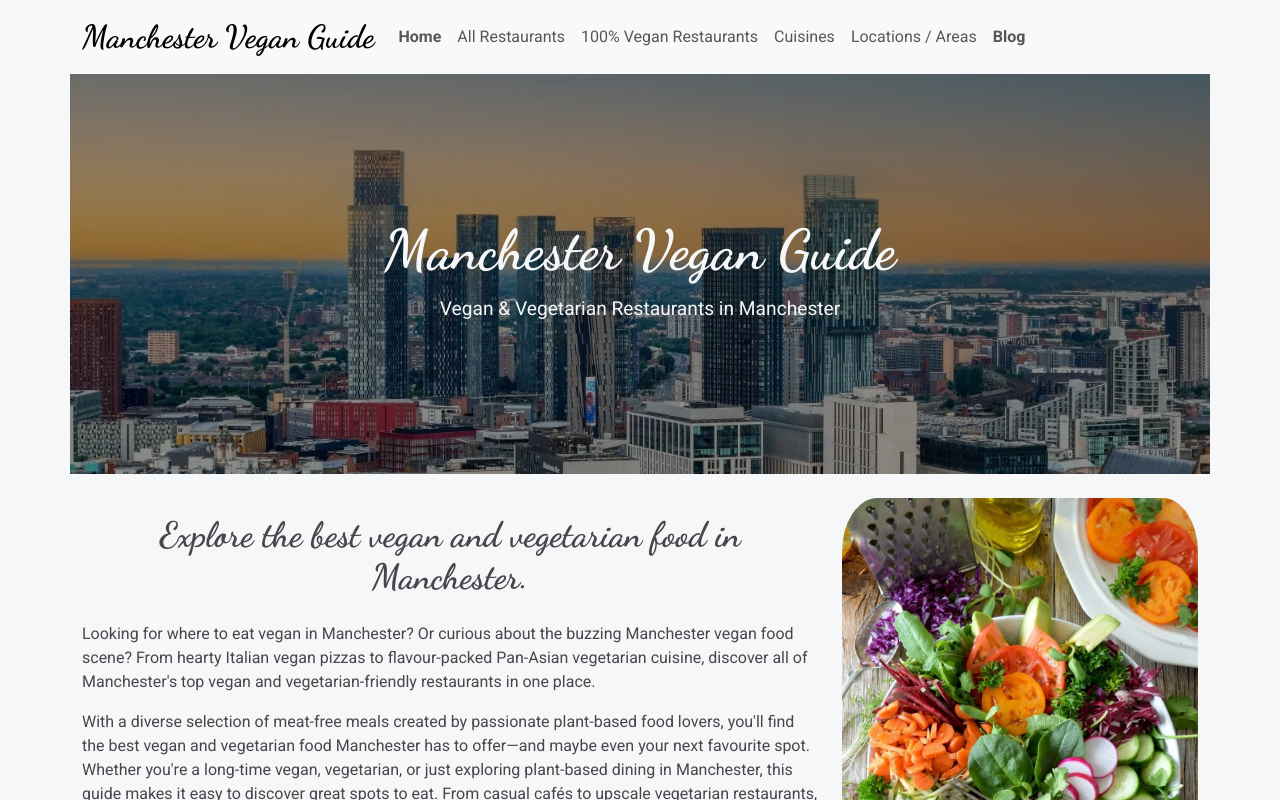
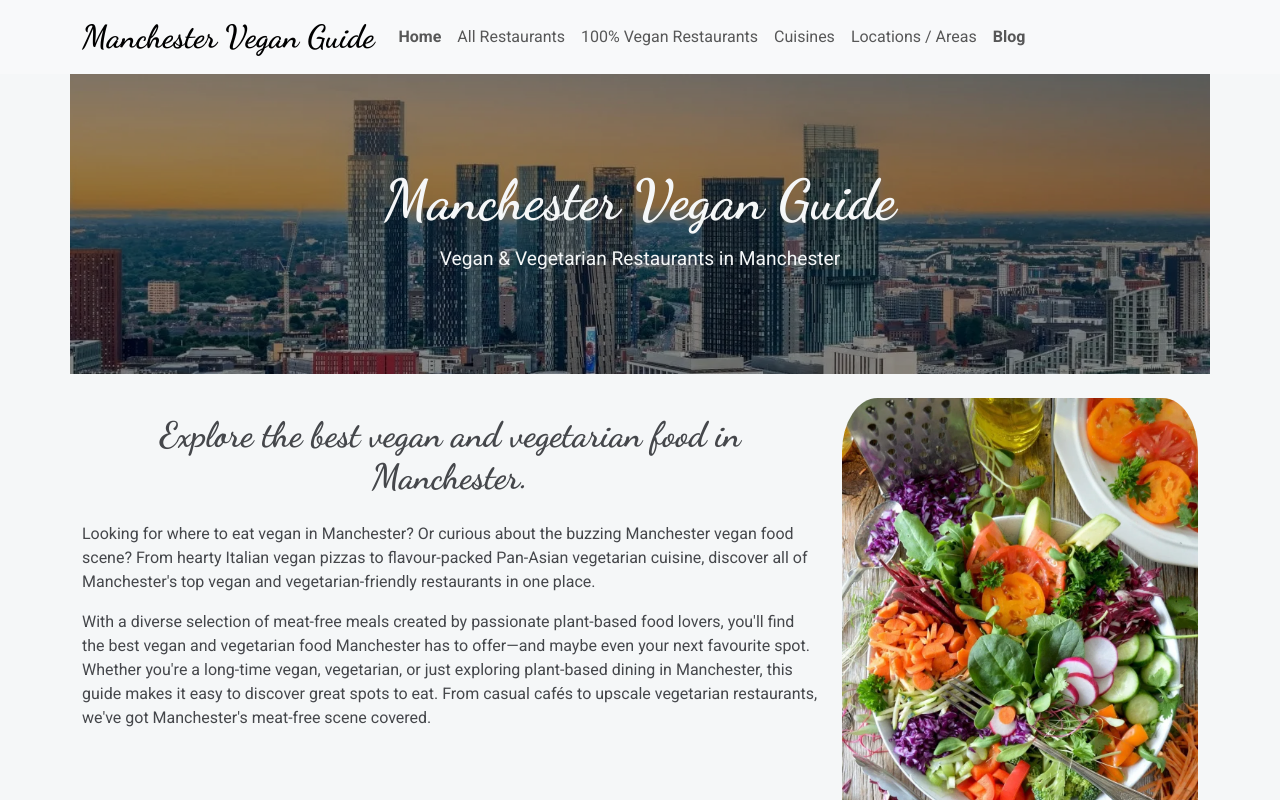
Before and after one commit to KyleMardell/manchester-vegan, a Next.js app: page / in a window 1280 px wide. Shown: the top 800 px of the page. Built offline with nearby package versions, Linux system fonts and the light colour scheme.

Commit message:
Add hero images to the restaurants pages and adjust the hero image size to match on the home page.

```diff
--- /dev/null
+++ b/app/cuisines/vegan-only/VeganOnlyPage.module.css
@@ -0,0 +1,24 @@
+.HeroMainImage {
+    position: relative;
+    height: 300px;
+    overflow: hidden;
+    display: flex;
+    align-items: center;
+    justify-content: center;
+}
+
+.HeroImage {
+    z-index: 0;
+    filter: brightness(0.8);
+    object-fit: cover;
+}
+
+.HeroText {
+    z-index: 1;
+    position: relative;
+    color: #fff;
+    text-align: center;
+    font-size: 2.5rem;
+    font-weight: bold;
+    padding: 1rem;
+}
--- a/app/hero.module.css
+++ b/app/hero.module.css
@@ -1,6 +1,6 @@
 .HeroMainImage {
     position: relative;
-    min-height: 400px;
+    height: 300px;
     display: flex;
     align-items: center;
     justify-content: center;
--- /dev/null
+++ b/app/restaurants/RestaurantsPage.module.css
@@ -0,0 +1,24 @@
+.HeroMainImage {
+    position: relative;
+    height: 300px;
+    overflow: hidden;
+    display: flex;
+    align-items: center;
+    justify-content: center;
+}
+
+.HeroImage {
+    z-index: 0;
+    filter: brightness(0.6);
+    object-fit: cover;
+}
+
+.HeroText {
+    z-index: 1;
+    position: relative;
+    color: #fff;
+    text-align: center;
+    font-size: 2.5rem;
+    font-weight: bold;
+    padding: 1rem;
+}
```
Also changed, not shown: app/cuisines/vegan-only/page.js (+16 -4 lines), app/restaurants/page.js (+18 -6 lines), public/images/pages/restaurants.webp (added), public/images/pages/vegan-only.webp (added).
